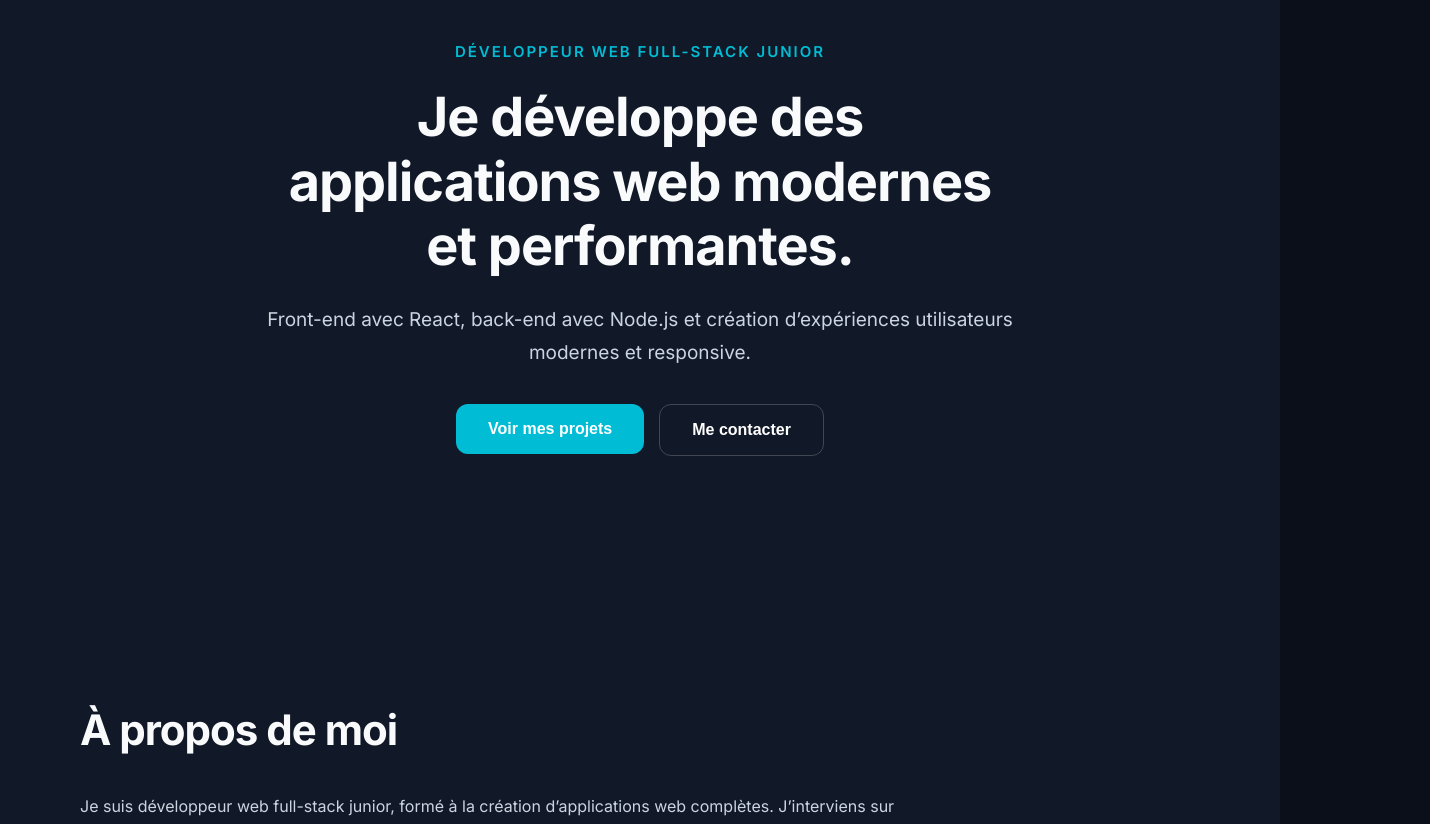
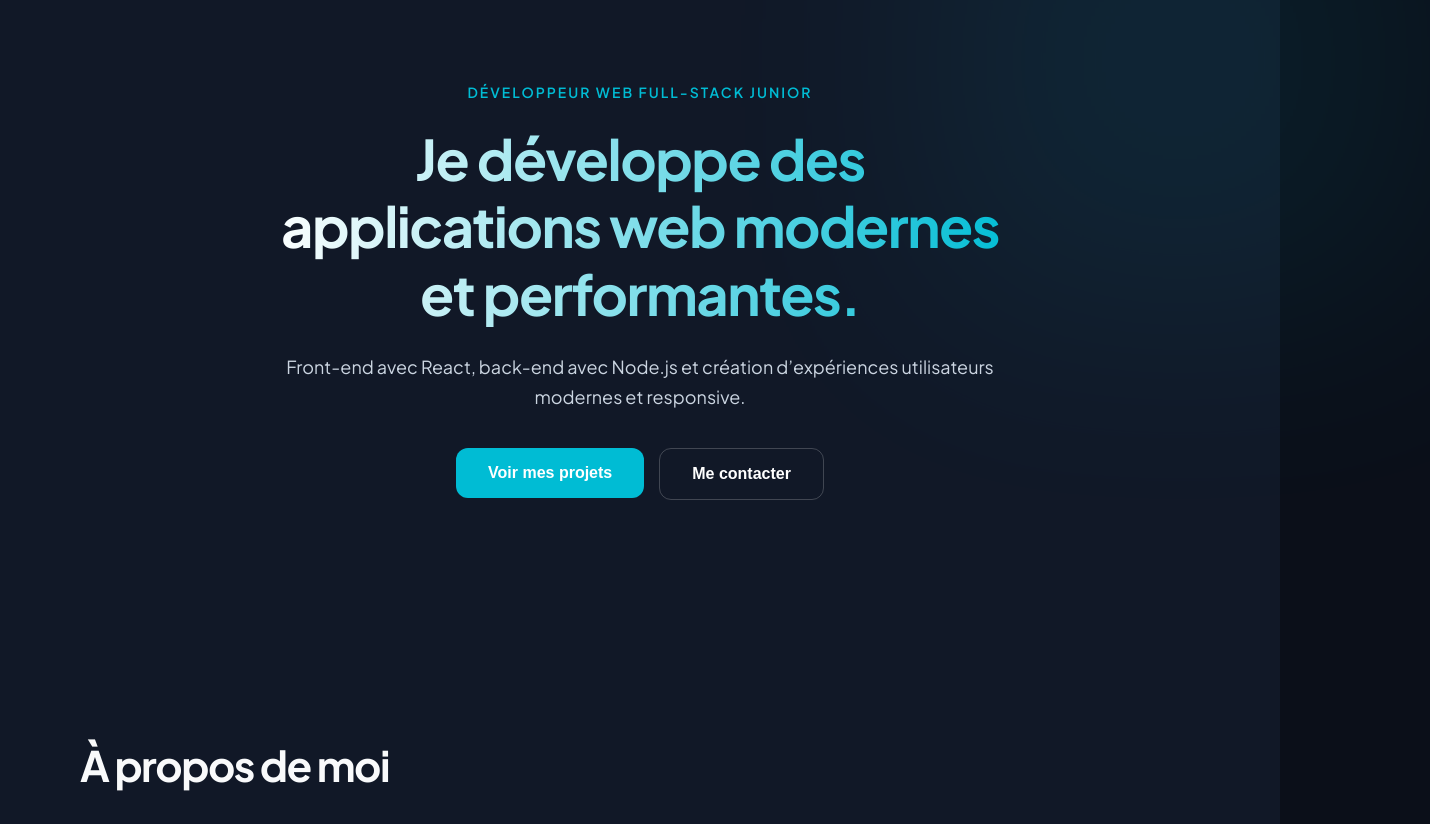
Before and after one commit to Mamdalwaleed/Projet_8, a React app: page / in a window 1280 px wide. Shown: the part 160-984 px from the top of the page, 1430 px wide, since content can reach past the window. Built offline with nearby package versions, Linux system fonts and the light colour scheme; the HTML template or start-up script is replaced by a standard one.

Commit message:
changement du style texte

```diff
--- a/src/index.css
+++ b/src/index.css
@@ -1,8 +1,8 @@
 /* =========================
-   GOOGLE FONT
+   FONT MODERNE
 ========================= */
 
-@import url("https://fonts.googleapis.com/css2?family=Inter:wght@300;400;500;600;700;800&display=swap");
+@import url("https://fonts.googleapis.com/css2?family=Plus+Jakarta+Sans:wght@300;400;500;600;700&display=swap");
 
 /* =========================
    RESET GLOBAL
@@ -20,14 +20,14 @@ html {
 }
 
 /* =========================
-   BASE
+   BODY
 ========================= */
 
 body {
-  font-family: "Inter", sans-serif;
+  font-family: "Plus Jakarta Sans", sans-serif;
   background-color: #0b0f19;
   color: #e5e7eb;
-  line-height: 1.6;
+  line-height: 1.7;
   overflow-x: hidden;
 }
 
@@ -38,25 +38,20 @@ body {
 h1,
 h2,
 h3 {
+  font-weight: 700;
+  letter-spacing: -1.5px;
+  line-height: 1.2;
   color: #f9fafb;
-  letter-spacing: -1px;
-  font-weight: 700;
 }
 
 p {
   color: #cbd5e1;
-  line-height: 1.7;
+  font-size: 16.5px;
 }
 
 a {
   text-decoration: none;
   color: inherit;
-}
-
-em,
-i {
-  font-style: italic;
-  opacity: 0.9;
 }
 
 /* =========================
@@ -83,7 +78,7 @@ nav {
 nav a {
   color: #e5e7eb;
   font-weight: 500;
-  transition: 0.3s;
+  transition: 0.3s ease;
 }
 
 nav a:hover {
@@ -122,7 +117,7 @@ section {
 }
 
 /* =========================
-   HERO
+   HERO MODERNE
 ========================= */
 
 .hero {
@@ -134,16 +129,35 @@ section {
 
   text-align: center;
 
+  position: relative;
+
   background-color: #111827;
+}
+
+.hero::after {
+  content: "";
+  position: absolute;
+
+  width: 500px;
+  height: 500px;
+
+  background: #00bcd4;
+  opacity: 0.08;
+
+  filter: blur(120px);
+
+  top: -150px;
+  right: -150px;
 }
 
 .hero-content {
   max-width: 750px;
+  z-index: 2;
 }
 
 .hero-subtitle {
   color: #00bcd4;
-  font-size: 15px;
+  font-size: 14px;
   text-transform: uppercase;
   letter-spacing: 2px;
   margin-bottom: 20px;
@@ -151,13 +165,17 @@ section {
 }
 
 .hero h1 {
-  font-size: 54px;
-  line-height: 1.2;
+  font-size: 56px;
+
+  background: linear-gradient(90deg, #ffffff, #00bcd4);
+  -webkit-background-clip: text;
+  -webkit-text-fill-color: transparent;
+
   margin-bottom: 25px;
 }
 
 .hero-description {
-  font-size: 19px;
+  font-size: 18px;
   color: #cbd5e1;
   margin-bottom: 35px;
 }
@@ -205,19 +223,12 @@ button:hover {
 }
 
 /* =========================
-   ABOUT
+   TITRES SECTIONS
 ========================= */
 
-.about h2,
-.skills h2,
-.projects h2,
-.contact h2 {
+h2 {
   font-size: 42px;
   margin-bottom: 30px;
-}
-
-.about p {
-  max-width: 850px;
 }
 
 /* =========================
@@ -232,7 +243,6 @@ button:hover {
 
 .skill-card {
   background-color: #1f2937;
-  color: #e5e7eb;
 
   padding: 30px 20px;
 
@@ -241,7 +251,7 @@ button:hover {
   text-align: center;
   font-weight: 600;
 
-  transition: 0.3s;
+  transition: 0.3s ease;
 }
 
 .skill-card:hover {
@@ -262,11 +272,12 @@ button:hover {
 .project-card {
   background-color: #1f2937;
   border-radius: 20px;
+
   overflow: hidden;
 
   box-shadow: 0 10px 40px rgba(0, 0, 0, 0.2);
 
-  transition: 0.3s;
+  transition: 0.3s ease;
 }
 
 .project-card:hover {
@@ -288,7 +299,7 @@ button:hover {
   color: #cbd5e1;
 }
 
-/* tags tech */
+/* TECH TAGS */
 
 .techs {
   display: flex;
@@ -302,13 +313,14 @@ button:hover {
   color: white;
 
   padding: 6px 12px;
+
   border-radius: 20px;
 
   font-size: 12px;
   font-weight: 600;
 }
 
-/* link github */
+/* LINK GITHUB */
 
 .project-link {
   display: inline-block;
@@ -324,7 +336,7 @@ button:hover {
 
   font-weight: 600;
 
-  transition: 0.3s;
+  transition: 0.3s ease;
 }
 
 .project-link:hover {
```
